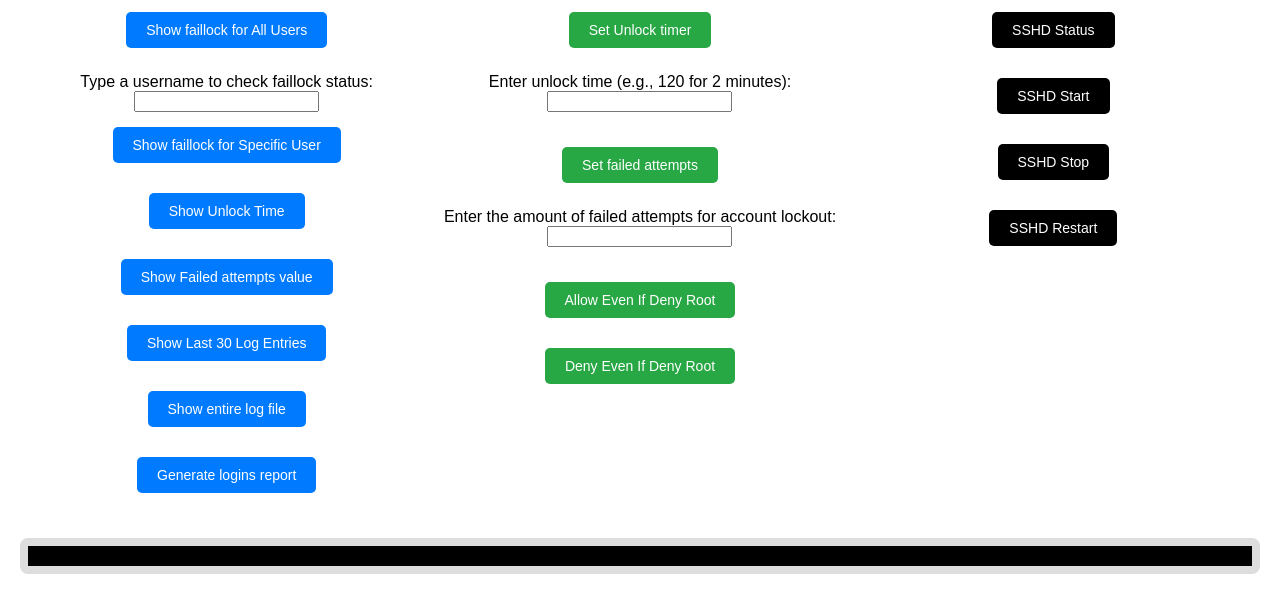
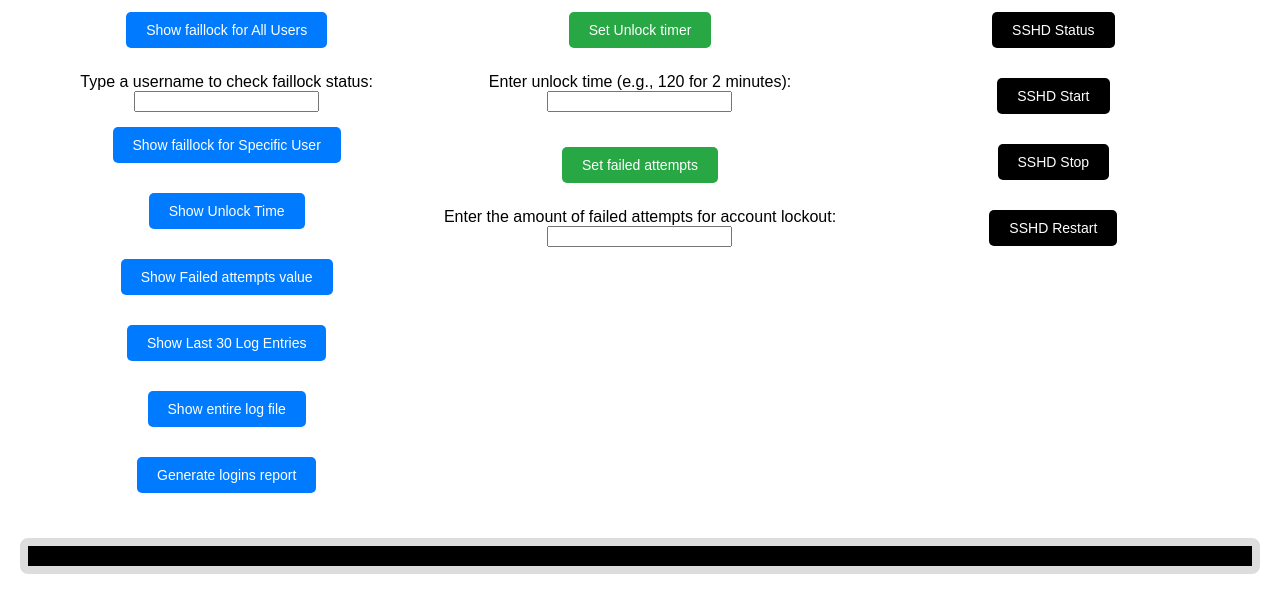
Before and after one commit to kurogane13/PAM_faillock_web_api, a plain HTML site: page templates/index.html in a window 1280 px wide. Shown: the part 104-716 px from the top of the page. Drawn offline with Linux system fonts and the light colour scheme.

Commit message:
Update index.html

```diff
--- a/templates/index.html
+++ b/templates/index.html
@@ -253,12 +253,6 @@
                 <label for="deny_value">Enter the amount of failed attempts for account lockout:</label>
                 <input type="text" id="deny_value" name="deny_value">
             </div>
-            <div class="action-group">
-                <button class="btn btn-action" onclick="handleAction('allow_even_deny_root')">Allow Even If Deny Root</button>
-            </div>
-            <div class="action-group">
-                <button class="btn btn-action" onclick="handleAction('deny_even_deny_root')">Deny Even If Deny Root</button>
-            </div>
         </div>
         <div class="column">
             <div class="section-title">SSHD Commands</div>
```
